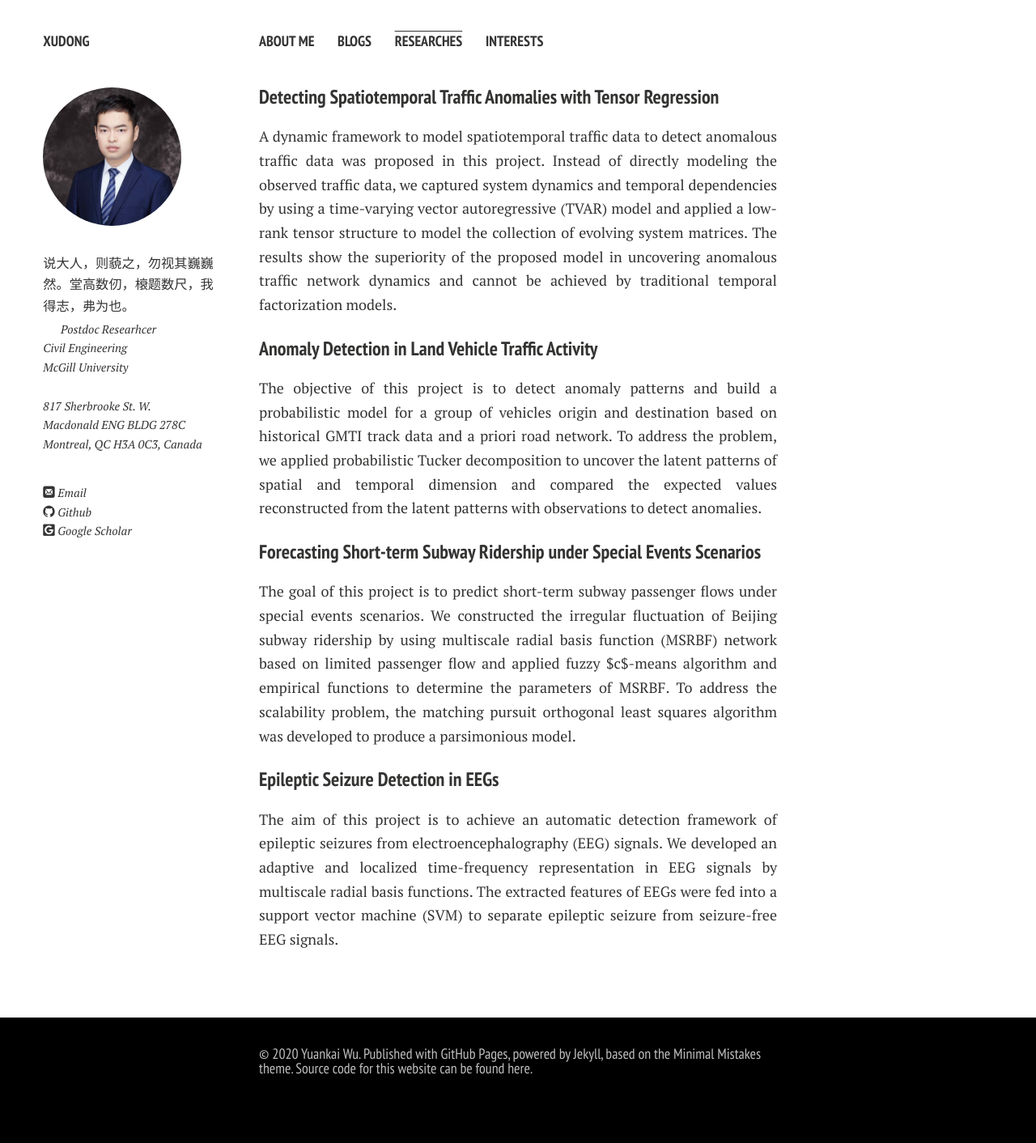
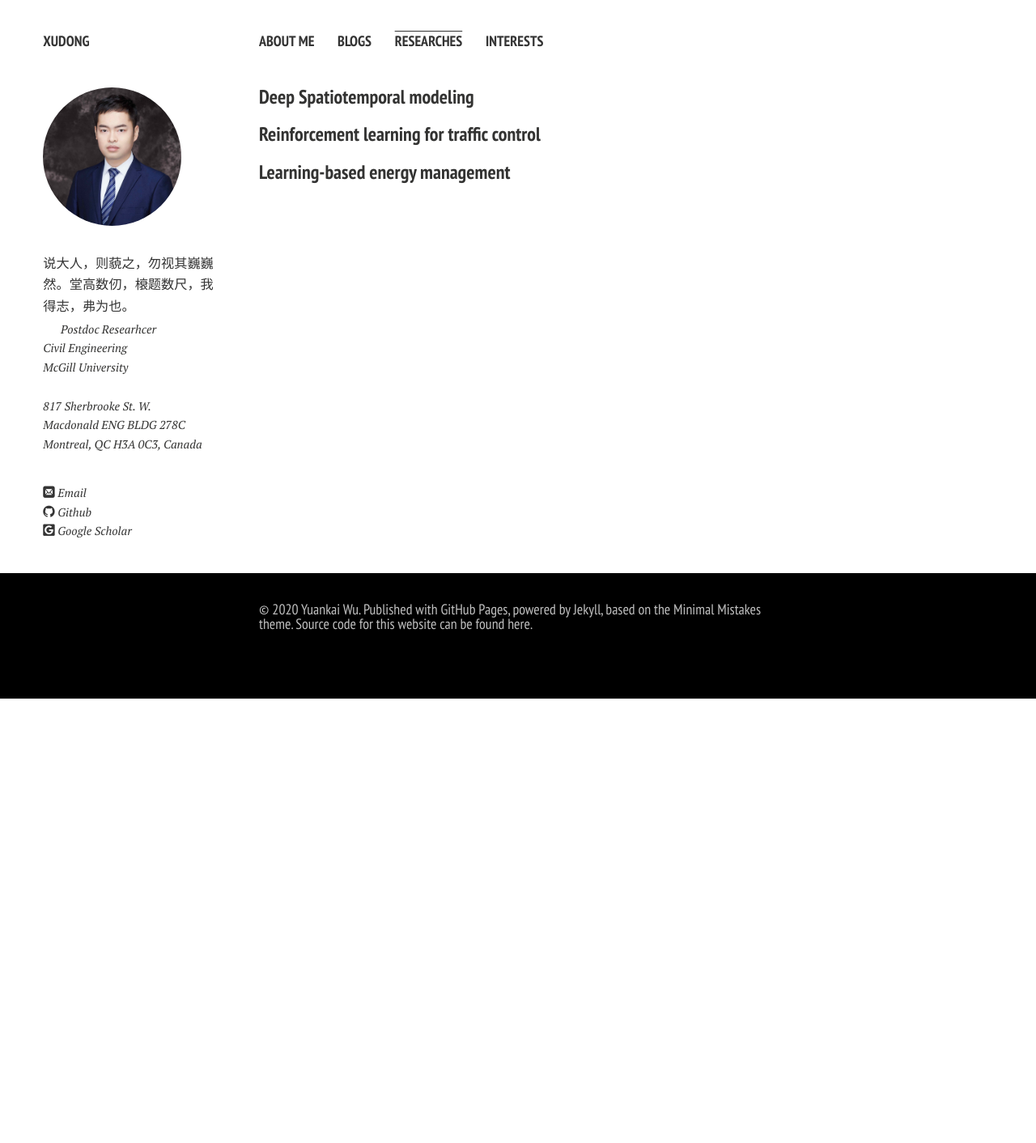
Before and after one commit to eveyuyi/Kaimaoge.github.io, a Jekyll site: the page built from projects.md, in a window 1280 px wide. Shown: the whole page at 81% size. Built offline with Jekyll 4.4.1, drawn with Linux system fonts in a browser that asks for light colours; nearby versions of some CDN libraries; some web fonts are replaced; after the commit the page ends 900 px from its top, so only the background shows below that.

Commit message:
Update projects.md

```diff
--- a/projects.md
+++ b/projects.md
@@ -1,23 +1,15 @@
 ---
 layout: page
 permalink: /projects/index.html
-title: Projects
+title: Researches
 ---
 
-### Detecting Spatiotemporal Traffic Anomalies with Tensor Regression
-
-A dynamic framework to model spatiotemporal traffic data to detect anomalous traffic data was proposed in this project. Instead of directly modeling the observed traffic data, we captured system dynamics and temporal dependencies by using a time-varying vector autoregressive (TVAR) model and applied a low-rank tensor structure to model the collection of evolving system matrices. The results show the superiority of the proposed model in uncovering anomalous traffic network dynamics and cannot be achieved by traditional temporal factorization models.
+### Deep Spatiotemporal modeling
 
 
-### Anomaly Detection in Land Vehicle Traffic Activity
 
-The objective of this project is to detect anomaly patterns and build a probabilistic model for a group of vehicles origin and destination based on historical GMTI track data and a priori road network. To address the problem, we applied probabilistic Tucker decomposition to uncover the latent patterns of spatial and temporal dimension and compared the expected values reconstructed from the latent patterns with observations to detect anomalies.
-
-### Forecasting Short-term Subway Ridership under Special Events Scenarios
-
-The goal of this project is to predict short-term subway passenger flows under special events scenarios. We constructed the irregular fluctuation of Beijing subway ridership by using multiscale radial basis function (MSRBF) network based on limited passenger flow and applied fuzzy $c$-means algorithm and empirical functions to determine the parameters of MSRBF. To address the scalability problem, the matching pursuit orthogonal least squares algorithm was developed to produce a parsimonious model.
+### Reinforcement learning for traffic control
 
 
-### Epileptic Seizure Detection in EEGs
 
-The aim of this project is to achieve an automatic detection framework of epileptic seizures from electroencephalography (EEG) signals. We developed an adaptive and localized time-frequency representation in EEG signals by multiscale radial basis functions. The extracted features of EEGs were fed into a support vector machine (SVM) to separate epileptic seizure from seizure-free EEG signals.
+### Learning-based energy management
```
